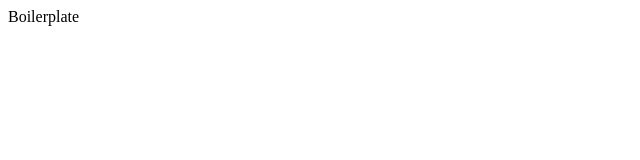
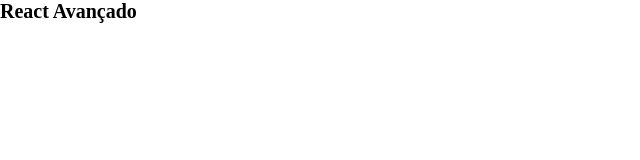
Before and after one commit to Kreutz56/HeadlessNext, a Next.js app: page / in a window 1280 px wide. Shown: the top 160 px of the page, without its empty margins (0-640 px from the left). Built offline with nearby package versions, Linux system fonts and the light colour scheme.

Commit message:
visual: global syles implemented w/ CSS-in-JS

```diff
--- /dev/null
+++ b/src/pages/_app.tsx
@@ -0,0 +1,19 @@
+import { AppProps } from 'next/app'
+import Head from 'next/head'
+
+import GlobalStyles from '@/styles/global'
+
+function App({ Component, pageProps }: AppProps) {
+  return (
+    <>
+      <Head>
+        <title>React Boilerplate</title>
+        <meta name="description" content="Sample of headless app" />
+      </Head>
+      <GlobalStyles />
+      <Component {...pageProps} />
+    </>
+  )
+}
+
+export default App
--- a/src/pages/index.tsx
+++ b/src/pages/index.tsx
@@ -1,15 +1,5 @@
-import Head from 'next/head'
+import { Main } from '@/component/Main'
 
 export default function Home() {
-  return (
-    <>
-      <Head>
-        <title>Create Next App</title>
-        <meta name="description" content="Generated by create next app" />
-        <meta name="viewport" content="width=device-width, initial-scale=1" />
-        <link rel="icon" href="/favicon.ico" />
-      </Head>
-      <main>Boilerplate</main>
-    </>
-  )
+  return <Main />
 }
--- /dev/null
+++ b/src/styles/global.ts
@@ -0,0 +1,19 @@
+import { createGlobalStyle } from 'styled-components'
+
+const GlobalStyles = createGlobalStyle`
+  * {
+    margin: 0;
+    padding: 0;
+    box-sizing: border-box;
+  }
+
+  html {
+    font-size: 62.5%;
+  }
+
+  html, body, #__next {
+    height: 100%;
+  }
+`
+
+export default GlobalStyles
```
